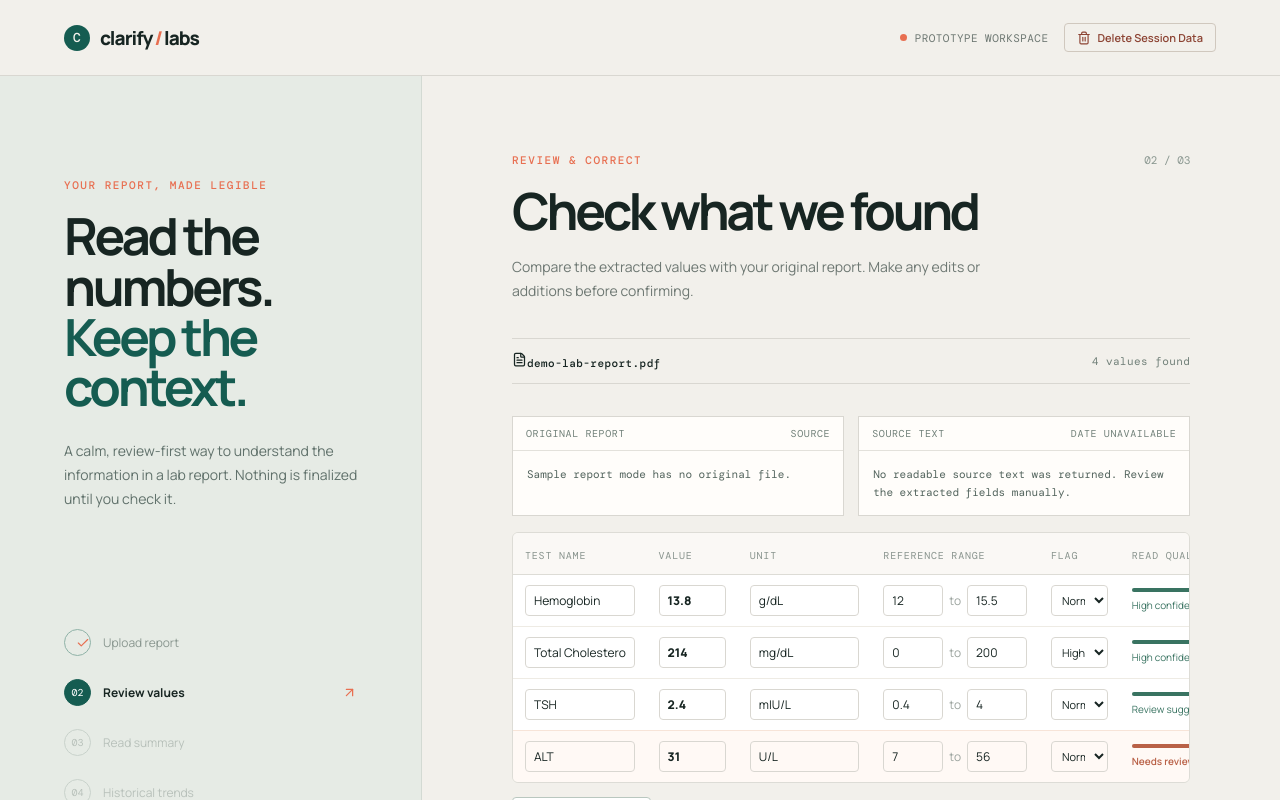
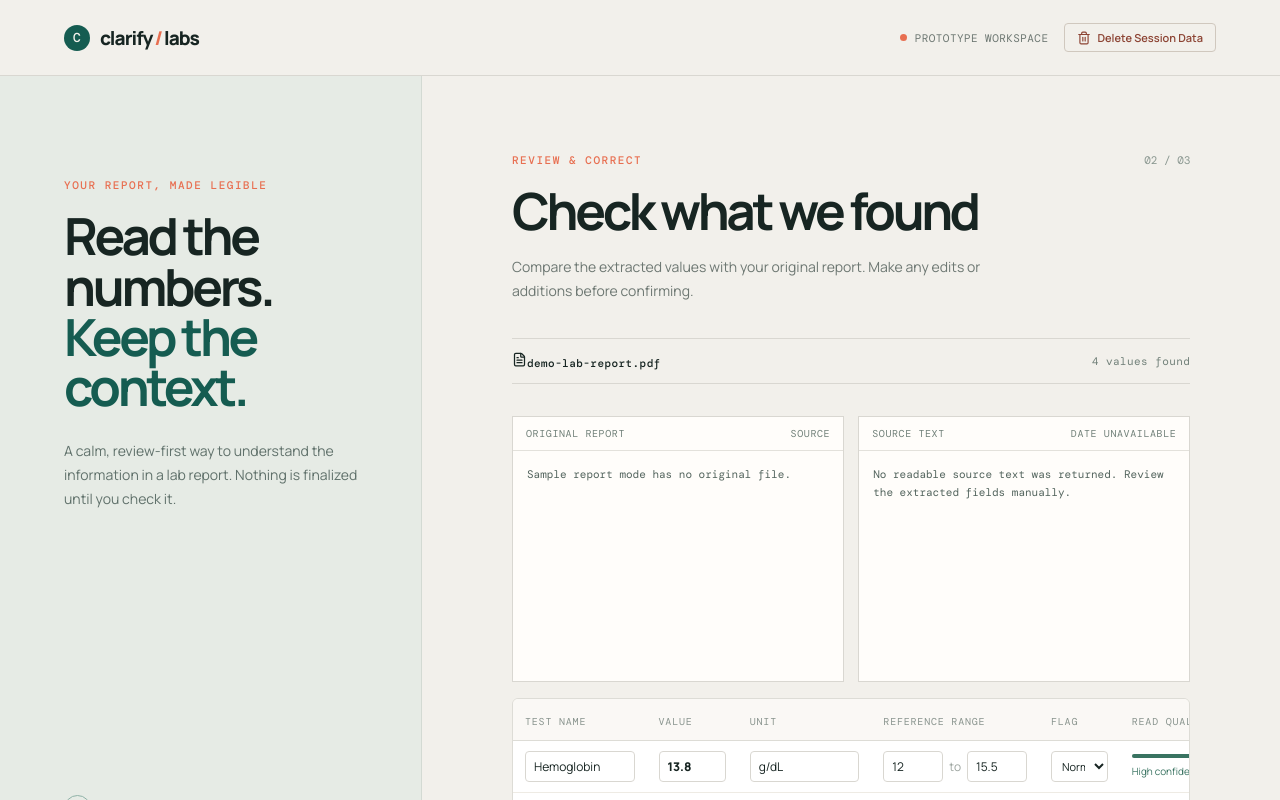
Before and after one commit to kulalpavan/coreX, a React (Vite) app in the folder frontend/: page / in a window 1280 px wide. Both pictures are taken after a click on the button "Explore with a sample report". Shown: the top 800 px of the page. Built offline with nearby package versions, Linux system fonts and the light colour scheme.

Commit message:
Expand source text preview pane

```diff
--- a/frontend/src/styles.css
+++ b/frontend/src/styles.css
@@ -361,6 +361,8 @@ h2 {
   border: 1px solid #d9d7d1;
   background: #fffdfa;
   margin-top: 16px;
+  display: flex;
+  flex-direction: column;
 }
 .review-source-grid {
   display: grid;
@@ -403,7 +405,9 @@ h2 {
   letter-spacing: .06em;
 }
 .source-preview pre {
-  max-height: 150px;
+  flex: 1;
+  min-height: 230px;
+  max-height: none;
   overflow: auto;
   margin: 0;
   padding: 14px;
```
